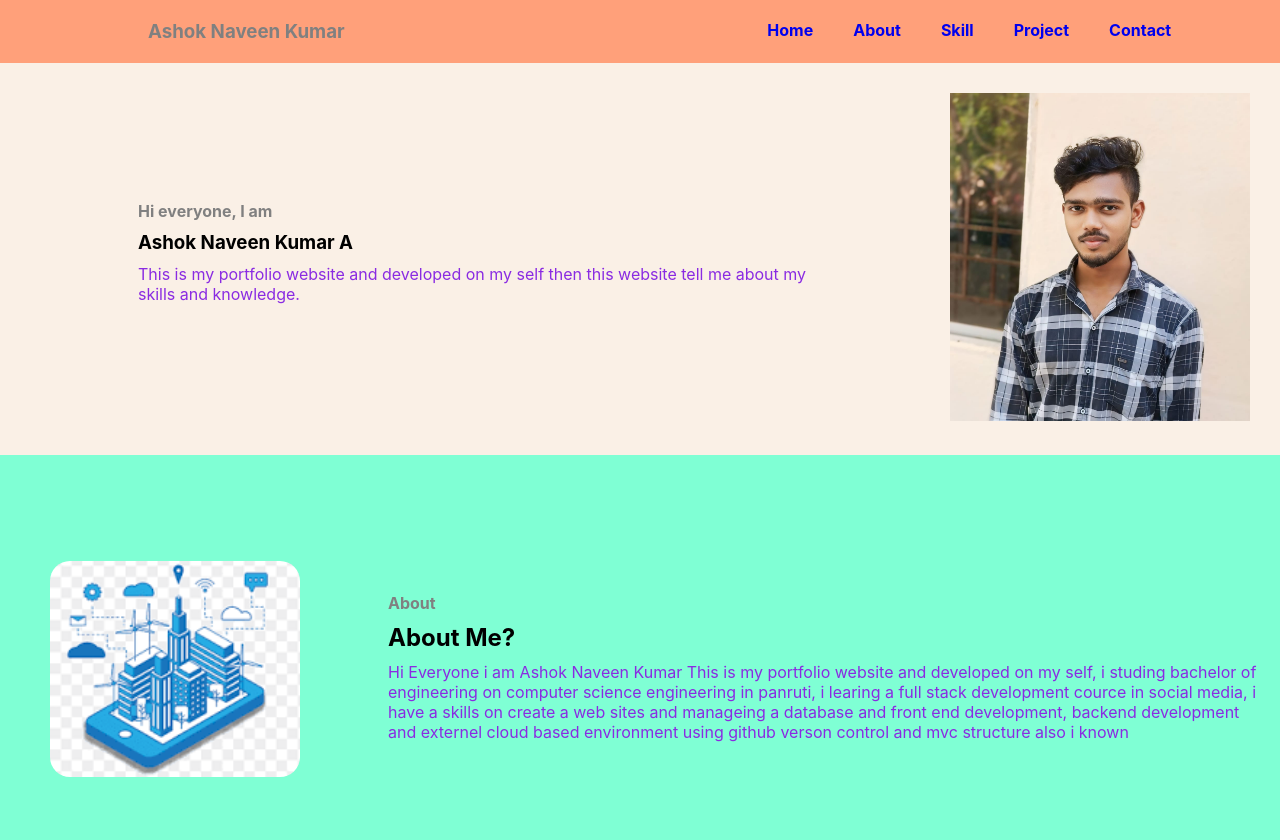
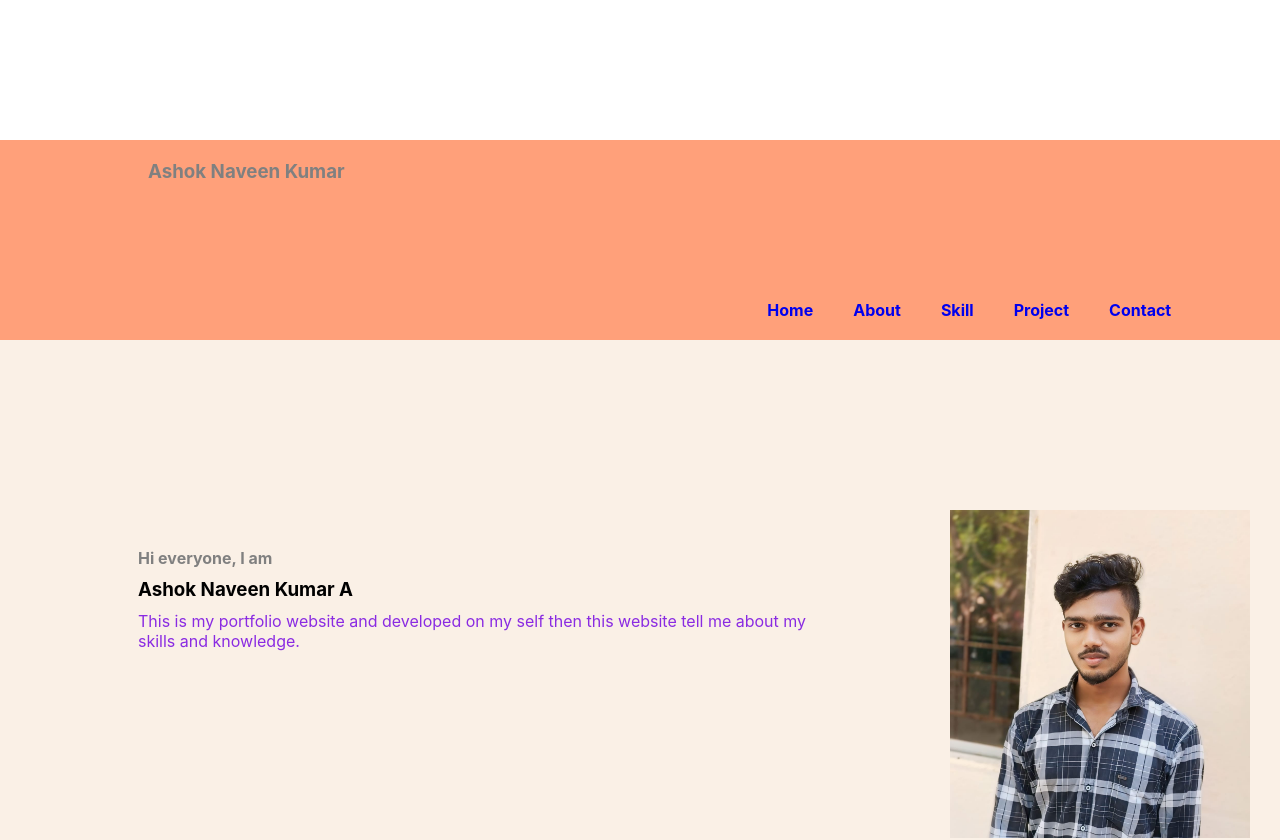
Before and after one commit to A-s-h-o-k-4/home, a React (Create React App) app: page / in a window 1280 px wide. Shown: the top 840 px of the page. Built offline with nearby package versions, Linux system fonts and the light colour scheme.

Commit message:
Update App.css

```diff
--- a/src/App.css
+++ b/src/App.css
@@ -1,11 +1,12 @@
 *{
-  margin: 0%;
-  padding: 0%;
+  margin:70px  0 0 0;
+  padding: 0;
 }
 
 .navi{
   display: flex;
   flex-wrap:wrap;
+  margin-top:0;
   justify-content: space-between;
   background-color: lightsalmon;
 }
```
